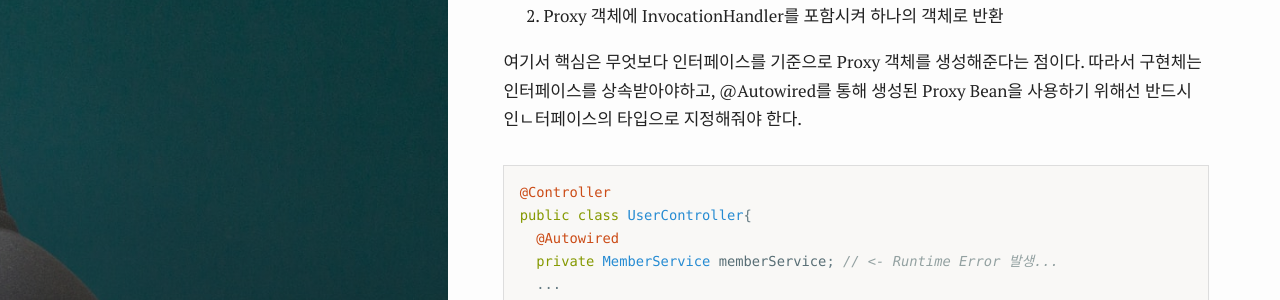
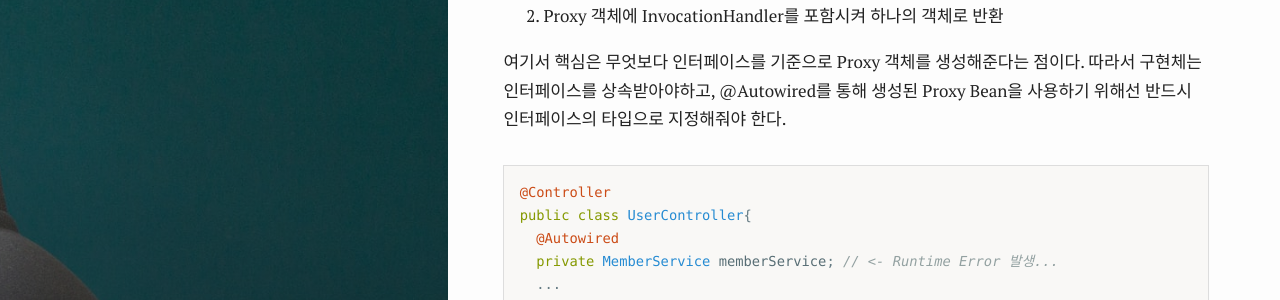
Before and after one commit to Err0rCode7/Err0rCode7.github.io, a Jekyll site: the page built from _posts/Spring/2021-04-30-Spring-AOP.md, in a window 1280 px wide and 900 px high, scrolled down 8200 px. Shown: the part 210-510 px from the top of the window. Built offline with Jekyll 4.4.1, drawn with Linux system fonts in a browser that asks for light colours; comment, search, counter and statistics services are not loaded.

Commit message:
# AOP 추가 설명

````diff
--- a/_posts/Spring/2021-04-30-Spring-AOP.md
+++ b/_posts/Spring/2021-04-30-Spring-AOP.md
@@ -237,7 +237,7 @@ Object proxy = Proxy.newProxyInstance(ClassLoader       // 클래스로더
 1. 타깃의 인터페이스를 자체적인 검증 로직을 통해 ProxyFactory에 의해 타깃의 인터페이스를 상속한 Proxy 객체 생성
 2. Proxy 객체에 InvocationHandler를 포함시켜 하나의 객체로 반환
 
-여기서 핵심은 무엇보다 인터페이스를 기준으로 Proxy 객체를 생성해준다는 점이다. 따라서 구현체는 인터페이스를 상속받아야하고, @Autowired를 통해 생성된 Proxy Bean을 사용하기 위해선 반드시 인ㄴ터페이스의 타입으로 지정해줘야 한다.
+여기서 핵심은 무엇보다 인터페이스를 기준으로 Proxy 객체를 생성해준다는 점이다. 따라서 구현체는 인터페이스를 상속받아야하고, @Autowired를 통해 생성된 Proxy Bean을 사용하기 위해선 반드시 인터페이스의 타입으로 지정해줘야 한다.
 
 ```java
 @Controller
````
